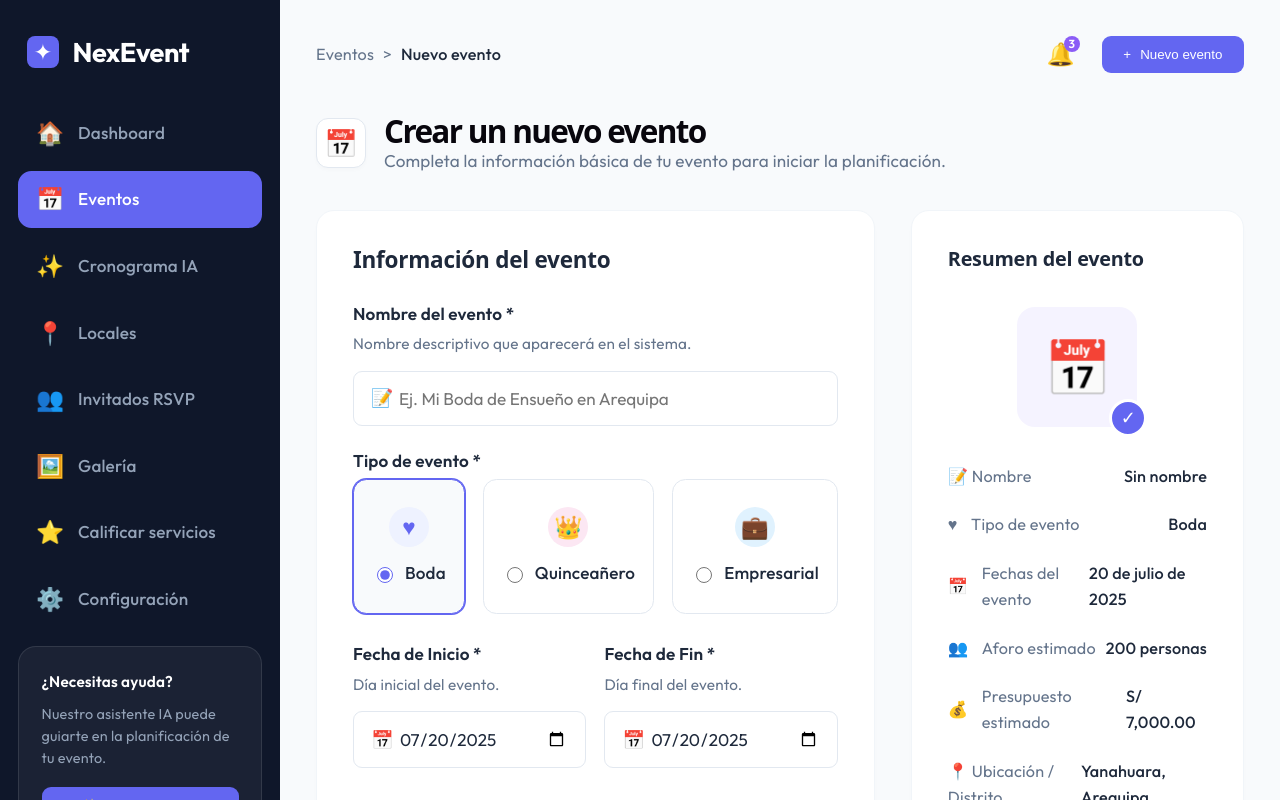
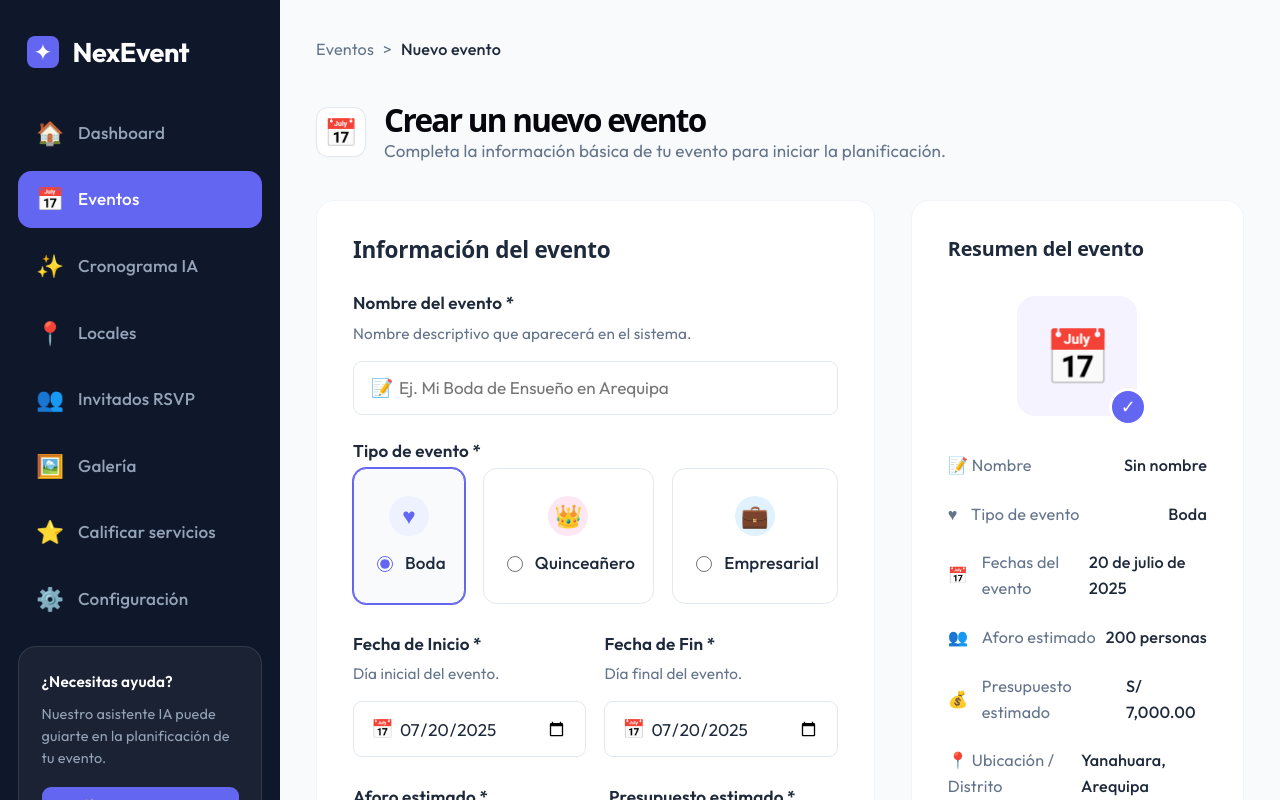
Before and after one commit to ChalozMe/NextEvent, a React (Vite) app in the folder frontend/: page /events/new in a window 1280 px wide. Built offline with nearby package versions, Linux system fonts and the light colour scheme; sample sign-in values are in the browser's storage.

Commit message:
refactor(events): remove unnecessary buttons from create event page

```diff
--- a/frontend/src/pages/ChronogramPage.tsx
+++ b/frontend/src/pages/ChronogramPage.tsx
@@ -10,10 +10,6 @@ const ChronogramPage = () => {
           ← Volver a mi evento
         </Link>
         <div className="chrono-actions">
-          <div className="action-icon">
-            🔔
-            <span className="notification-badge">3</span>
-          </div>
           <button className="btn-new-task">
             <span>+</span> Nueva tarea
           </button>
--- a/frontend/src/pages/CreateEventPage.tsx
+++ b/frontend/src/pages/CreateEventPage.tsx
@@ -91,15 +91,6 @@ const CreateEventPage = () => {
           <span>Eventos</span>
           <span>&gt;</span>
           <span>Nuevo evento</span>
-        </div>
-        <div className="create-header-actions">
-          <div className="action-icon">
-            🔔
-            <span className="notification-badge">3</span>
-          </div>
-          <button className="btn-new-event">
-            <span>+</span> Nuevo evento
-          </button>
         </div>
       </div>
 
--- a/frontend/src/pages/DashboardPage.tsx
+++ b/frontend/src/pages/DashboardPage.tsx
@@ -132,10 +132,6 @@ const DashboardPage = () => {
         </div>
         <div className="dashboard-header__actions">
           <div className="action-icon">🔍</div>
-          <div className="action-icon">
-            🔔
-            <span className="notification-badge">3</span>
-          </div>
 
           <select
             value={selectedEvent?.id}
--- a/frontend/src/pages/VenueCatalogPage.tsx
+++ b/frontend/src/pages/VenueCatalogPage.tsx
@@ -102,10 +102,6 @@ const VenueCatalogPage = () => {
     <div className="venues-container">
       {/* Header Profile */}
       <div className="venues-header-top">
-        <div className="action-icon">
-          🔔
-          <span className="notification-badge">3</span>
-        </div>
         <div className="venues-header-user">
           <img src="https://images.unsplash.com/photo-1494790108377-be9c29b29330?ixlib=rb-1.2.1&auto=format&fit=facearea&facepad=2&w=256&h=256&q=80" alt="Avatar" className="venues-user-avatar" />
           <div className="venues-user-name">
--- a/frontend/src/pages/VenueDetailPage.tsx
+++ b/frontend/src/pages/VenueDetailPage.tsx
@@ -293,10 +293,6 @@ const VenueDetailPage = () => {
           ← Volver a locales de Arequipa
         </Link>
         <div className="venue-detail-actions">
-          <div className="action-icon" style={{position: 'relative', cursor: 'pointer', marginRight: '0.5rem'}}>
-            🔔
-            <span className="notification-badge" style={{position: 'absolute', top: '-5px', right: '-5px', background: '#6366F1', color: 'white', borderRadius: '50%', width: '16px', height: '16px', display: 'flex', alignItems: 'center', justifyContent: 'center', fontSize: '0.65rem'}}>3</span>
-          </div>
           <button
             className={`btn-icon-circular ${isFavorite ? 'active' : ''}`}
             onClick={toggleFavorite}
```
